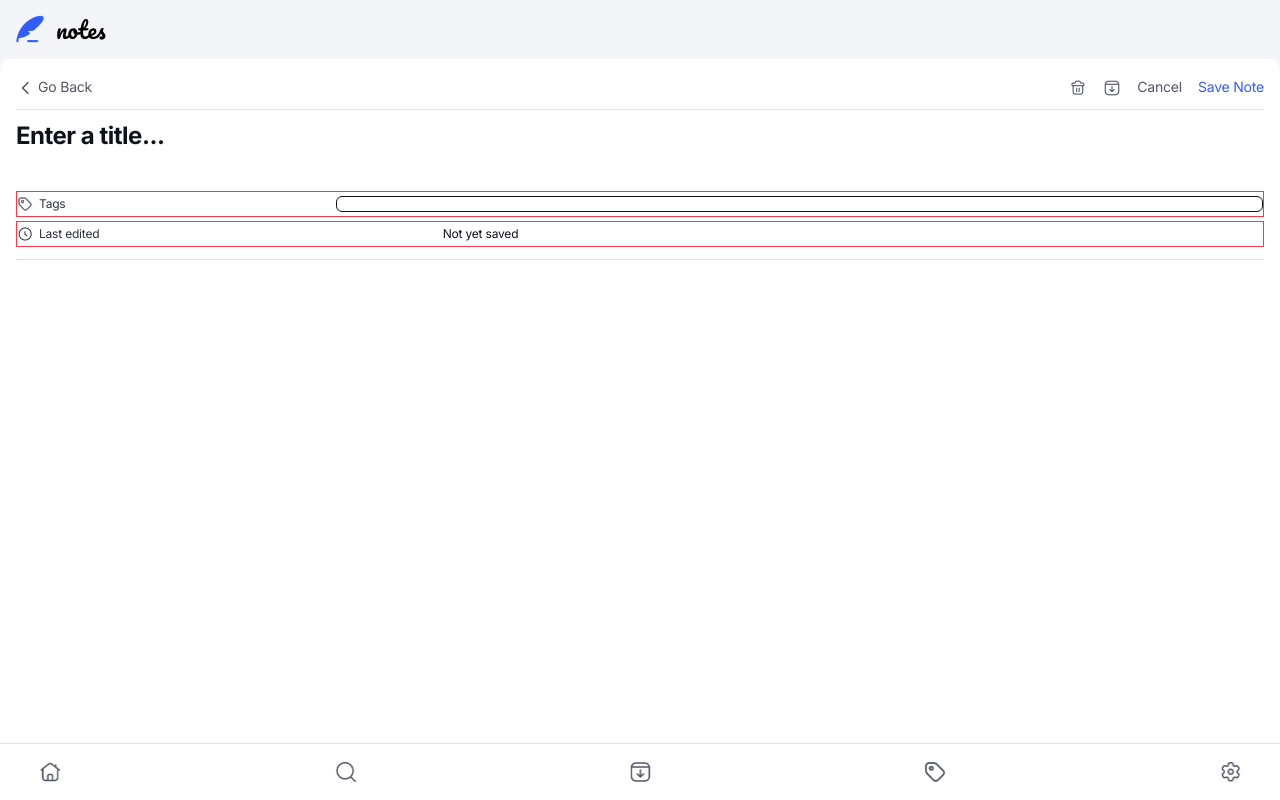
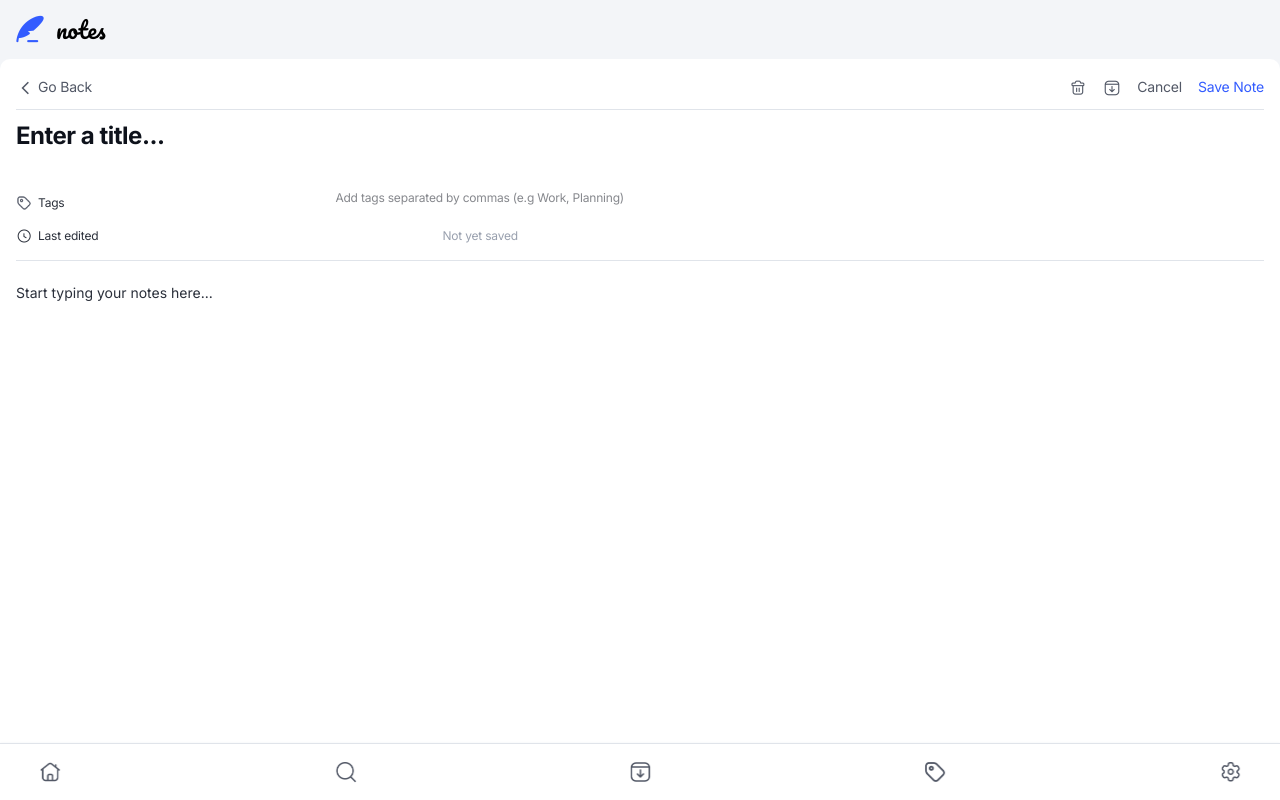
Before and after one commit to pelzmagic/Note-taking-app, a React (Vite) app: page /details in a window 1280 px wide. Built offline with nearby package versions, Linux system fonts and the light colour scheme; no server answers; a web font is replaced by a local one.

Commit message:
add page

```diff
--- a/src/pages/details.tsx
+++ b/src/pages/details.tsx
@@ -65,23 +65,27 @@
             placeholder="Enter a title..."
           />
           <div className="flex flex-col gap-1 border-b border-neutral-200 pb-3">
-            <div className="flex items-center gap-2 border border-red-500">
+            <div className="flex items-start gap-2">
               <div className="w-[33.53%] py-1 flex items-center gap-[6px]">
                 <img src="/Tag.png" alt="tag icon" className="w-4 h-4" />
                 <p className="text-neutral-700 font-inter font-normal text-xs leading-[120%] tracking-[-0.2px]">Tags</p>
               </div>
-              <input type="text" className="text-neutral-950 font-inter font-normal text-xs leading-[120%] tracking-[-0.2px] outline-0 w-full border border-neutral-950 rounded-sm" />
+              <textarea
+                className="text-neutral-950 font-inter font-normal text-xs leading-[120%] tracking-[-0.2px] outline-0 w-full resize-none"
+                placeholder="Add tags separated by commas (e.g Work, Planning)"
+              />
             </div>
-            <div className="flex items-center gap-2 border border-red-500">
+            <div className="flex items-center gap-2">
               <div className="w-[33.53%] py-1 flex items-center gap-[6px]">
                 <img src="/Circle Clock.png" alt="clock icon" className="w-4 h-4" />
                 <p className="text-neutral-700 font-inter font-normal text-xs leading-[120%] tracking-[-0.2px]">Last edited</p>
               </div>
-              <p className="text-neutral-950 font-inter font-normal text-xs leading-[120%] tracking-[-0.2px]">Not yet saved</p>
+              <p className="text-neutral-400 font-inter font-normal text-xs leading-[120%] tracking-[-0.2px]">Not yet saved</p>
             </div>
           </div>
           <textarea
-            className="pt-3 h-[300px] overflow-y-auto scrollbar-hidden resize-none text-neutral-800 font-inter font-normal text-sm leading-[120%] tracking-[-0.2%] outline-0"
+            placeholder="Start typing your notes here..."
+            className="pt-3 h-[300px] overflow-y-auto scrollbar-hidden resize-none text-neutral-800 font-inter font-normal text-sm leading-[120%] tracking-[-0.2%] outline-0 placeholder-neutral-700"
             onChange={(e) => setContent(e.target.value)}
           />
         </div>
```
